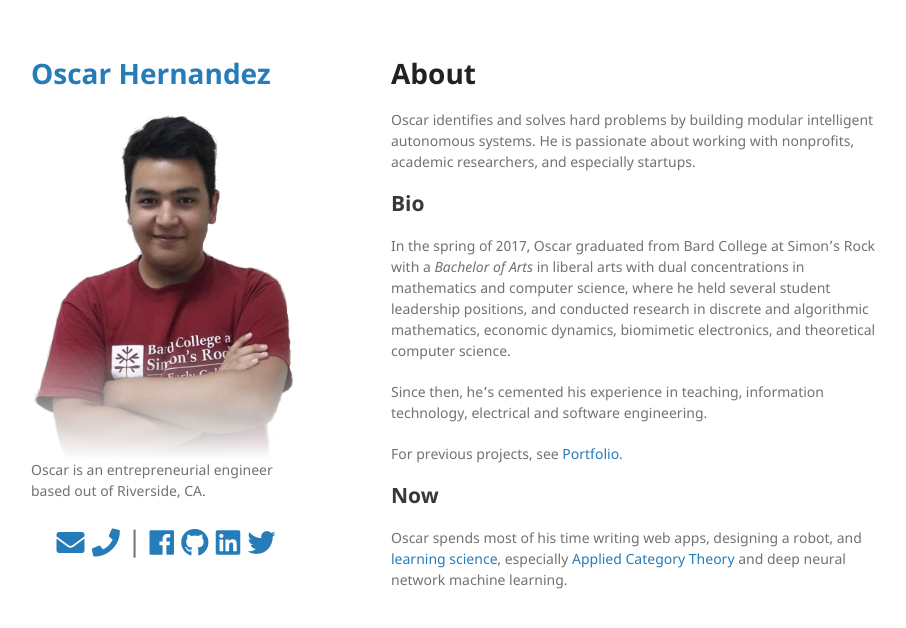
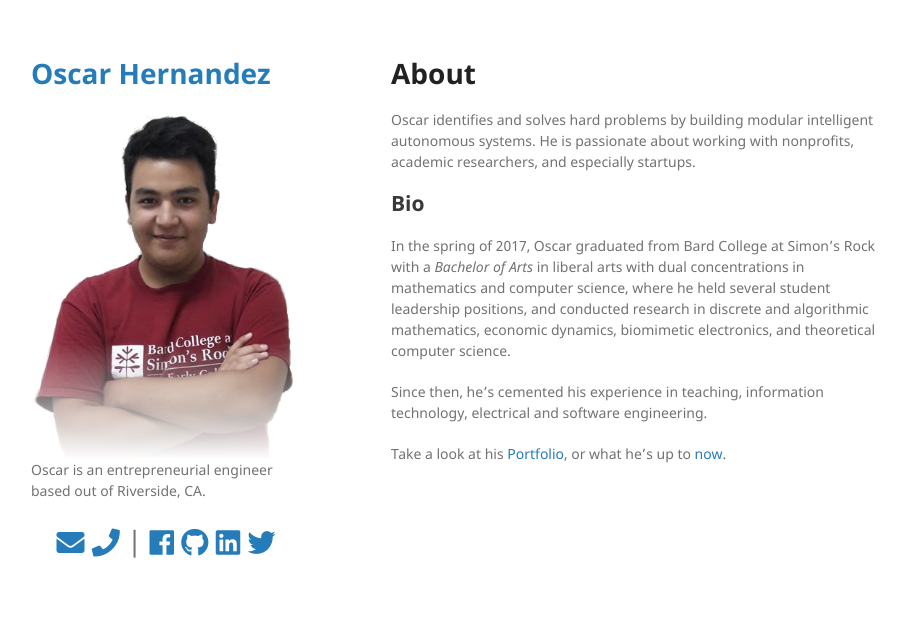
Before and after one commit to mathemonads/mathemonads.github.io, a Jekyll site: the page built from index.md, in a window 1280 px wide. Shown: the top 628 px of the page, without its empty margins (179-1085 px from the left). Built offline with Jekyll 4.4.1, drawn with Linux system fonts in a browser that asks for light colours; nearby versions of some CDN libraries.

Commit message:
move now

```diff
--- a/index.md
+++ b/index.md
@@ -13,8 +13,4 @@ In the spring of 2017, Oscar graduated from Bard College at Simon's Rock with a
 
 Since then, he's cemented his experience in teaching, information technology, electrical and software engineering.
 
-For previous projects, see [Portfolio](/portfolio "Portfolio").
-
-## Now
-
-Oscar spends most of his time writing web apps, designing a robot, and [learning](/portfolio/courses "learn") [science](/blog/science.html "formal, natural, and applied sciences"), especially [Applied Category Theory](https://johncarlosbaez.wordpress.com/2018/12/14/applied-category-theory-seminar/ "Applied Category Theory Seminar") and deep neural network machine learning.
+Take a look at his [Portfolio](/portfolio "Portfolio"), or what he's up to [now](/blog/now "Now").
```
Also changed, not shown: blog/now.md (added, +15 -0 lines).
